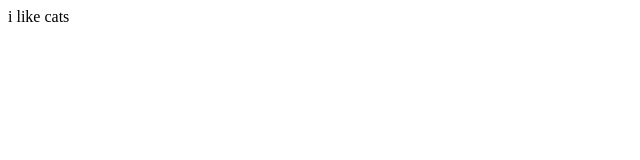
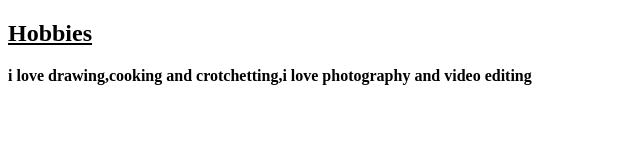
Before and after one commit to so376/M1-L1, a plain HTML site: page index.html in a window 1280 px wide. Shown: the whole page, without its empty margins (0-640 px from the left). Drawn offline with Linux system fonts and the light colour scheme.

Commit message:
Update index.html

```diff
--- a/index.html
+++ b/index.html
@@ -2,11 +2,13 @@
 <html>
     <head>
         <title>
-            Introduction to
+           <center>All about myself</center>
 
         </title>
     </head>
     <body>
-        i like cats
+       <h2><u>Hobbies</u></h2>
+       <p><b>i love drawing,cooking and crotchetting,i love photography and video editing</b></p>
+
     </body>
 </html>
```
